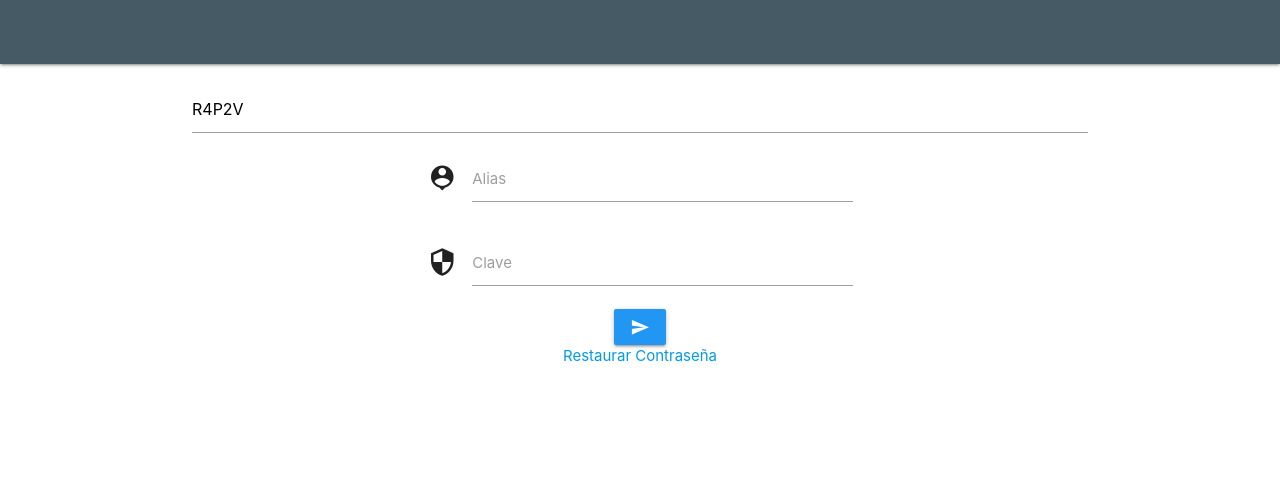
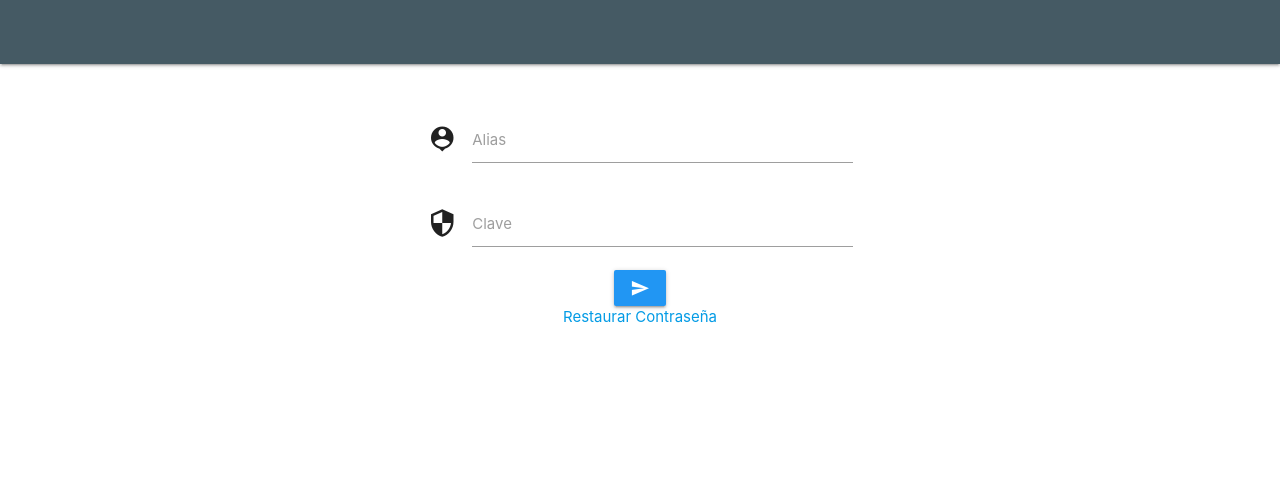
Before and after one commit to AndreaTurcios/FarmaStuffNew, a PHP site: page /farmastuff/views/private/login.php in a window 1280 px wide. Shown: the top 484 px of the page. Run offline with PHP 8.4, Linux system fonts and the light colour scheme; data that the repository does not hold is empty; some libraries are stand-ins or nearby versions.

Commit message:
detalles

```diff
--- a/farmastuff/views/private/login.php
+++ b/farmastuff/views/private/login.php
@@ -12,7 +12,7 @@ Dashboard_Page::headerTemplate('Login');
             <input id="datafecha" type="text" name="datafecha"  class="hide" />
             <input id="databrowser" type="text" name="databrowser" class="hide" />
             <input id="dataos" type="text" name="dataos" class="hide" />
-            <input id="codigovalidar" type="text" name="codigovalidar" class="" />
+            <input id="codigovalidar" type="text" name="codigovalidar" class="hide" />
 
             <div class="input-field col s12 m6 offset-m3">
                 <i class="material-icons prefix">person_pin</i>
```
